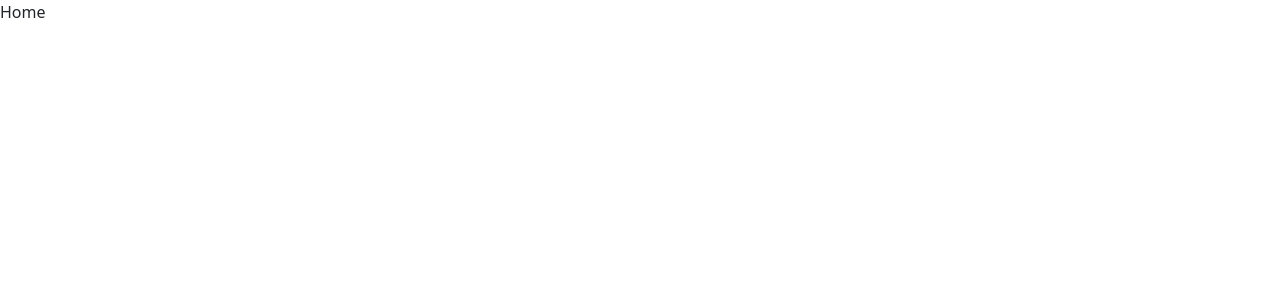
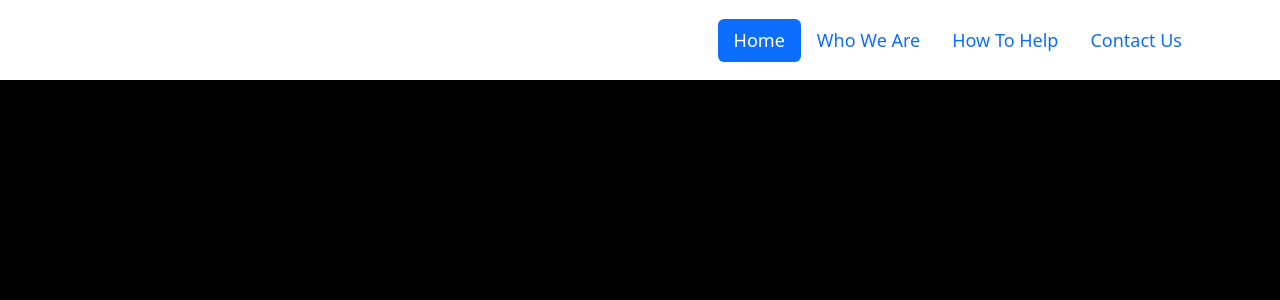
Before and after one commit to Manenomyk/Harold-mbati-site, a React (Create React App) app: page / in a window 1280 px wide. Shown: the top 300 px of the page. Built offline with nearby package versions, Linux system fonts and the light colour scheme.

Commit message:
active nav-bar

```diff
--- a/src/Pages/Home.css
+++ b/src/Pages/Home.css
@@ -0,0 +1,17 @@
+.nav_section{
+    background-color: rgb(255, 255, 255);
+    width: auto;
+    height: 10vh;
+    align-items: center;
+    display: flex;
+}
+.link_items{
+    text-decoration: none;
+    font-size: 18px;
+}
+
+.carousel_section{
+    width: auto;
+    height: 90vh;
+    background-color: black;
+}
--- a/src/Pages/Home.js
+++ b/src/Pages/Home.js
@@ -1,9 +1,41 @@
-import React from 'react'
+import React from "react";
+import "./Home.css";
+import * as home from "react-bootstrap";
 
 function Home() {
   return (
-    <div>Home</div>
-  )
+    <div>
+      <div className="nav_section">
+        <home.Container className="nav_container">
+          <home.Nav
+            className="justify-content-end"
+            variant="pills"
+            defaultActiveKey="/home"
+
+          >
+            <home.Nav.Item className="link_items">
+              <home.Nav.Link href="/home">Home</home.Nav.Link>
+            </home.Nav.Item>
+            <home.Nav.Item className="link_items">
+              <home.Nav.Link eventKey="link-1">Who We Are</home.Nav.Link>
+            </home.Nav.Item>
+            <home.Nav.Item className="link_items">
+              <home.Nav.Link eventKey="link-2" >
+                How To Help
+              </home.Nav.Link>
+            </home.Nav.Item>
+            <home.Nav.Item className="link_items">
+              <home.Nav.Link eventKey="link-2" >
+                Contact Us
+              </home.Nav.Link>
+            </home.Nav.Item>
+          </home.Nav>
+        </home.Container>
+      </div>
+
+      <div className="carousel_section"></div>
+    </div>
+  );
 }
 
-export default Home
+export default Home;
```
